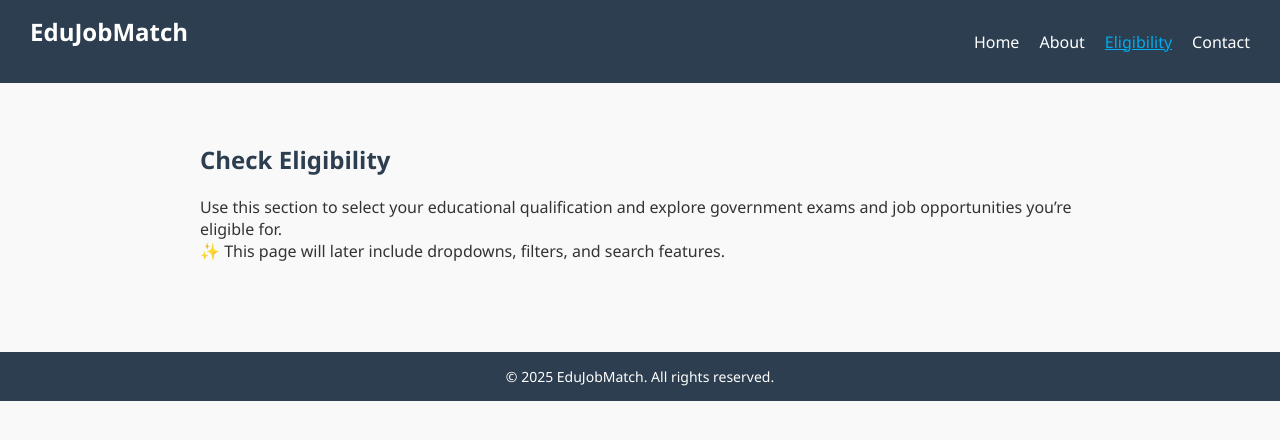
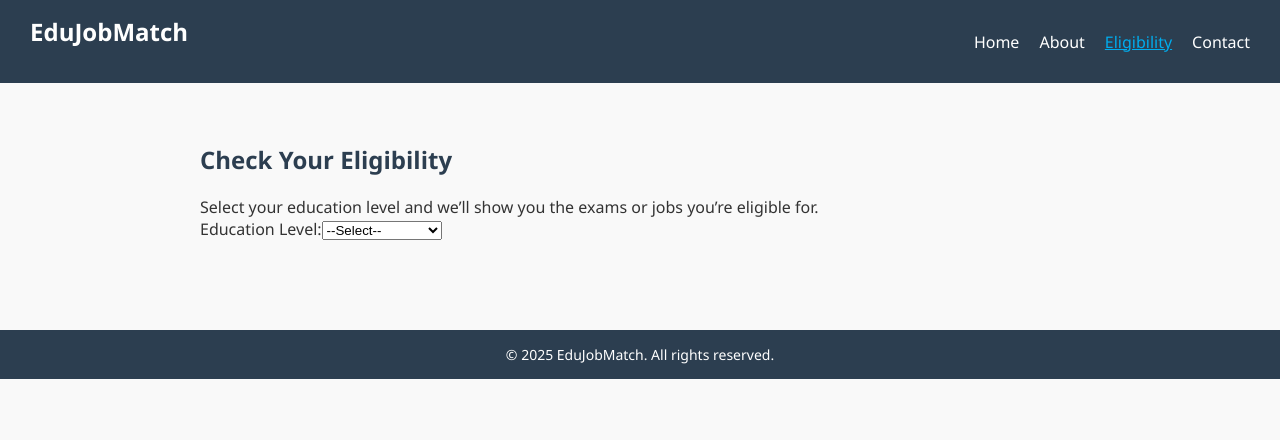
Before and after one commit to RASHIKATYAGI99/EduJobMatch, a React (Vite) app: page /eligibility in a window 1280 px wide. Shown: the top 440 px of the page. Built offline with nearby package versions, Linux system fonts and the light colour scheme.

Commit message:
Styled Eligibility page with education level dropdown

```diff
--- a/src/pages/Eligibility.jsx
+++ b/src/pages/Eligibility.jsx
@@ -1,14 +1,29 @@
-import React from "react";
+import React, { useEffect } from "react";
 
 const Eligibility = () => {
+  useEffect(() => {
+    document.title = "EduJobMatch | Check Eligibility";
+  }, []);
+
   return (
     <div className="container">
-      <h2>Check Eligibility</h2>
+      <h2>Check Your Eligibility</h2>
       <p>
-        Use this section to select your educational qualification and explore
-        government exams and job opportunities you’re eligible for.
+        Select your education level and we’ll show you the exams or jobs you’re eligible for.
       </p>
-      <p>✨ This page will later include dropdowns, filters, and search features.</p>
+
+      <form>
+        <label htmlFor="education">Education Level:</label>
+        <select id="education" name="education">
+          <option value="">--Select--</option>
+          <option value="10th">10th</option>
+          <option value="12th">12th</option>
+          <option value="graduation">Graduation</option>
+          <option value="post-graduation">Post-Graduation</option>
+        </select>
+
+        {/* Later we'll add logic here */}
+      </form>
     </div>
   );
 };
```
